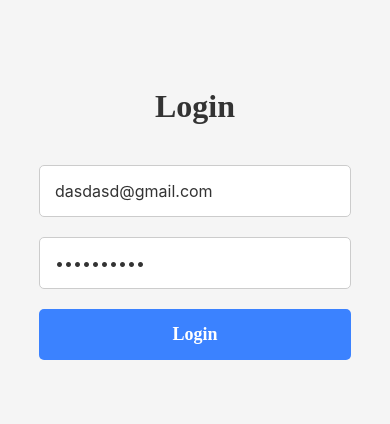
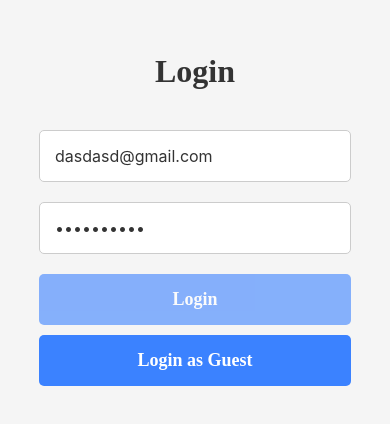
Before and after one commit to radwanaltaf/assignment, a React Native app: screen / in a window 390 px wide. Shown: the part 198-622 px from the top of the page. Built offline with nearby package versions, Linux system fonts and the light colour scheme.

Commit message:
Guest Login Added to allow access to Feed without other privilege

```diff
--- a/src/Main.js
+++ b/src/Main.js
@@ -1,6 +1,6 @@
 import AsyncStorage from '@react-native-async-storage/async-storage';
 import { NavigationContainer } from '@react-navigation/native';
-import React, { useEffect } from 'react';
+import React, { useEffect, useState } from 'react';
 import { SafeAreaView, StatusBar } from 'react-native';
 import { useDispatch, useSelector } from 'react-redux';
 import AppNavigator from './navigation/AppNavigator';
@@ -10,6 +10,7 @@ import { setUser } from './store/actions/userActions';
 const Main = () => {
   const dispatch = useDispatch();
   const { user } = useSelector(state => state.user);
+  const [isGuest, setIsGuest] = useState(false);
 
   useEffect(() => {
     const fetchUser = async () => {
@@ -27,15 +28,23 @@ const Main = () => {
     await AsyncStorage.setItem('user', JSON.stringify(userData.user));
     dispatch(setUser(userData.user));
   };
+
+  const handleGuestLogin = async () => {
+    setIsGuest(true);
+  };
+
   return (
     <NavigationContainer>
       {/* eslint-disable-next-line react-native/no-inline-styles */}
       <SafeAreaView style={{ flex: 1 }}>
-        <StatusBar barStyle={'light-content'} backgroundColor={'blue'} />
-        {user !== null ? (
+        <StatusBar />
+        {user !== null || isGuest ? (
           <AppNavigator />
         ) : (
-          <LoginScreen onLoginSuccess={handleLoginSuccess} />
+          <LoginScreen
+            onLoginSuccess={handleLoginSuccess}
+            handleGuestLogin={handleGuestLogin}
+          />
         )}
       </SafeAreaView>
     </NavigationContainer>
--- a/src/api/Login.js
+++ b/src/api/Login.js
@@ -5,15 +5,13 @@ import { Alert } from 'react-native';
 const baseURL = Config.API_URL;
 
 export const Login = async (email, password) => {
-  console.log(Config.API_URL);
   try {
     const response = await axios.post(`${baseURL}/users/login`, {
       user: { email, password },
     });
-
     return response.data;
   } catch (error) {
-    Alert.alert('Error', `Invalid email or password ${error}`);
-    throw error;
+    Alert.alert('Error', `Invalid email or password. ${error}`);
+    // throw error;
   }
 };
--- a/src/api/Posts.js
+++ b/src/api/Posts.js
@@ -1,10 +1,12 @@
 import api from '../utils/axios';
+import { Alert } from 'react-native';
 
 export const fetchPostDetails = async slug => {
   try {
     const response = await api.get(`/articles/${slug}`);
     return response.data.article;
   } catch (error) {
+    Alert.alert('An unexpected error occurred, please try again later.');
     console.error('Error fetching post details:', error);
   }
 };
@@ -14,6 +16,7 @@ export const fetchPostComments = async slug => {
     const response = await api.get(`/articles/${slug}/comments`);
     return response.data.comments;
   } catch (error) {
+    Alert.alert('An unexpected error occurred, please try again later.');
     console.error('Error fetching comments:', error);
   }
 };
@@ -33,6 +36,7 @@ export const postCommentOnPost = async (slug, body, token) => {
     );
     return response;
   } catch (error) {
+    Alert.alert('An unexpected error occurred, please try again later.');
     console.error('Error posting comment:', error);
   }
 };
@@ -46,6 +50,7 @@ export const deleteComment = async (slug, commentId, token) => {
     });
     console.log('Comment deleted', res);
   } catch (error) {
+    Alert.alert('An unexpected error occurred, please try again later.');
     console.error('Error deleting comment:', error);
   }
 };
--- a/src/components/CommentForm.js
+++ b/src/components/CommentForm.js
@@ -26,21 +26,20 @@ const CommentForm = ({ onSubmit, disabled }) => {
 
   return (
     <View style={styles.inputContainer}>
-      {user && (
       <Image
         source={
-            user
+          user !== null
             ? { uri: user.image }
             : { uri: 'https://i.imgur.com/9pNffkj.png' }
         }
         style={styles.avatar}
       />
-      )}
+
       <TextInput
         style={styles.textInput}
         onChangeText={setBody}
         value={body}
-        editable={!disabled}
+        // editable={!disabled}
         placeholder='Comment on this...'
         placeholderTextColor={disabled ? '#ccc' : '#999'}
       />
@@ -49,7 +48,13 @@ const CommentForm = ({ onSubmit, disabled }) => {
         disabled={body === '' ? true : false}
         style={styles.submitButton}
       >
-        <View style={styles.postButtonContainer}>
+        <View
+          style={
+            body === ''
+              ? [{ opacity: 0.6 }, styles.postButtonContainer]
+              : styles.postButtonContainer
+          }
+        >
           <Text style={styles.postButtonText}>Post</Text>
         </View>
       </TouchableOpacity>
--- a/src/navigation/AppNavigator.js
+++ b/src/navigation/AppNavigator.js
@@ -11,12 +11,31 @@ const AppNavigator = () => {
       <Stack.Screen
         name='HomeFeed'
         component={HomeFeed}
-        options={{ title: 'Home Feed' }}
+        options={{
+          title: 'Home Feed',
+          headerStyle: { backgroundColor: '#3B82FF' },
+          headerTitleStyle: {
+            color: '#fff',
+            fontFamily: 'Iowan Old Style',
+            fontWeight: 'bold',
+          },
+        }}
       />
       <Stack.Screen
         name='PostDetails'
         component={PostDetailsScreen}
-        options={{ title: 'Post Details' }}
+        options={{
+          title: 'Post Details',
+          headerStyle: { backgroundColor: '#3B82FF' },
+          headerTitleStyle: {
+            color: '#fff',
+            fontFamily: 'Iowan Old Style',
+            fontWeight: 'bold',
+          },
+          headerBackTitleStyle: { color: '#fff' },
+          headerBackTitle: 'Back',
+          headerTintColor: '#fff',
+        }}
       />
     </Stack.Navigator>
   );
--- a/src/screens/HomeFeed.js
+++ b/src/screens/HomeFeed.js
@@ -42,7 +42,6 @@ const HomeFeed = () => {
 
   return (
     <View>
-      <Text style={{ padding: 10 }}>{articles.length}</Text>
       <FlatList
         data={articles}
         renderItem={renderItem}
--- a/src/screens/LoginScreen.js
+++ b/src/screens/LoginScreen.js
@@ -2,10 +2,24 @@ import React, { useState } from 'react';
 import { View, TextInput, StyleSheet, TouchableOpacity } from 'react-native';
 import Text from '../styledComponents/CustomText';
 import { Login } from '../api/Login';
-
-const LoginScreen = ({ onLoginSuccess }) => {
+import { useNavigation } from '@react-navigation/native';
+// dasdasd@gmail.com
+// dsfafsdfsd
+const LoginScreen = ({ onLoginSuccess, handleGuestLogin }) => {
   const [email, setEmail] = useState('dasdasd@gmail.com');
   const [password, setPassword] = useState('dsfafsdfsd');
+  const [emailValid, setEmailValid] = useState(false);
+  const navigation = useNavigation();
+
+  const validateEmail = email_ => {
+    const emailRegex = /^[^\s@]+@[^\s@]+\.[^\s@]+$/;
+    return emailRegex.test(email);
+  };
+
+  const handleEmailChange = newEmail => {
+    setEmail(newEmail);
+    setEmailValid(validateEmail(newEmail));
+  };
 
   const handleLogin = async () => {
     try {
@@ -16,13 +30,13 @@ const LoginScreen = ({ onLoginSuccess }) => {
       console.error(error);
     }
   };
-
+  console.log(emailValid);
   return (
     <View style={styles.container}>
       <Text style={styles.title}>Login</Text>
       <TextInput
         style={styles.input}
-        onChangeText={setEmail}
+        onChangeText={handleEmailChange}
         value={email}
         placeholder='Email'
         keyboardType='email-address'
@@ -35,8 +49,20 @@ const LoginScreen = ({ onLoginSuccess }) => {
         placeholder='Password'
         secureTextEntry
       />
-      <TouchableOpacity style={styles.button} onPress={handleLogin}>
+      <TouchableOpacity
+        disabled={emailValid === true && password !== '' ? false : true}
+        style={
+          emailValid === true && password !== ''
+            ? styles.button
+            : [{ opacity: 0.6 }, styles.button]
+        }
+        onPress={handleLogin}
+      >
         <Text style={styles.buttonText}>Login</Text>
+      </TouchableOpacity>
+
+      <TouchableOpacity style={styles.button} onPress={handleGuestLogin}>
+        <Text style={styles.buttonText}>Login as Guest</Text>
       </TouchableOpacity>
     </View>
   );
@@ -68,6 +94,7 @@ const styles = StyleSheet.create({
   },
   button: {
     width: '80%',
+    marginBottom: 10,
     padding: 15,
     backgroundColor: '#3B82FF',
     borderRadius: 5,
--- a/src/screens/PostDetailsScreen.js
+++ b/src/screens/PostDetailsScreen.js
@@ -99,7 +99,7 @@ const PostDetailsScreen = ({ route }) => {
 
           <CommentForm
             onSubmit={submitComment}
-            disabled={user ? false : true}
+            disabled={user !== null ? false : true}
             slug={slug}
           />
 
```
Lines whose indentation alone changed are shown as unchanged.
